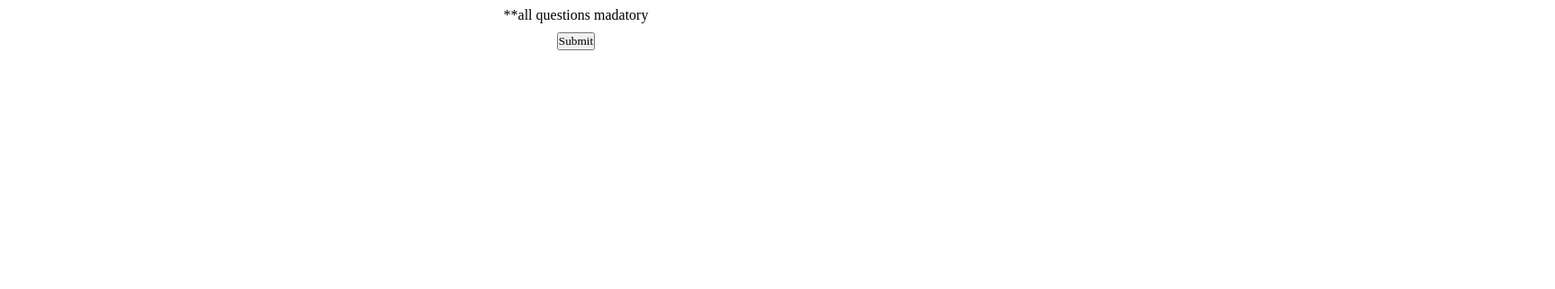
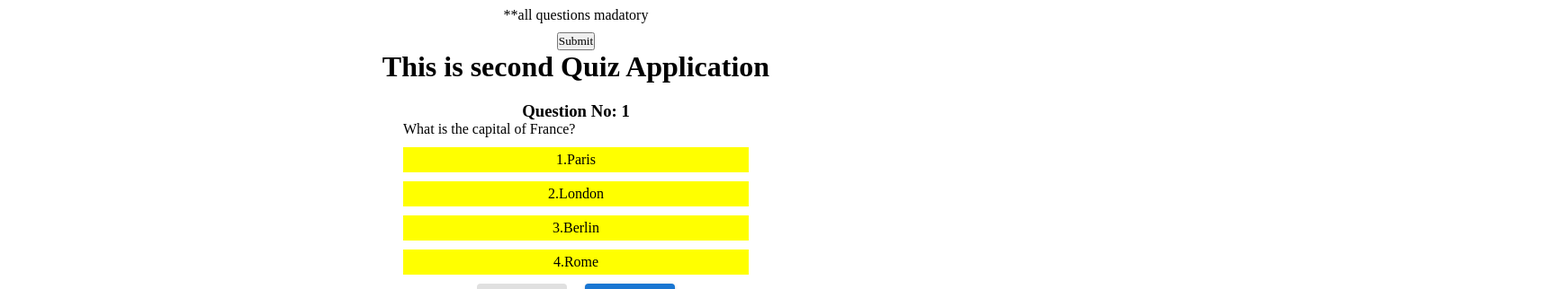
Before and after one commit to sahebraojadhav/25-Reactjs-mini-projects, a React (Vite) app: page / in a window 1280 px wide. Shown: the part 5726-6048 px from the top of the page at 90% size, 1728 px wide, since content can reach past the window. Before the commit the page ends 5782 px from the top, so only its background shows below. Built offline with nearby package versions, Linux system fonts and the light colour scheme; no server answers.

Commit message:
created second Quiz-application

```diff
--- a/src/App.jsx
+++ b/src/App.jsx
@@ -25,6 +25,7 @@ import TickTacToe from './components/17.tic-tac-toe/TickTacToe'
 import FormValidation from './components/18.form_validation'
 import FileUpload from './components/19.fileUploadProject/FileUpload'
 import QuizApplication from './components/19.Quiz-app'
+import QuizApp from './components/20.quiz-application/QuizApp'
 function App() {
 
   return (
@@ -52,6 +53,7 @@ function App() {
         <FormValidation/>
         <FileUpload/>
         <QuizApplication/>
+        <QuizApp/>
     </>
   )
 }
--- /dev/null
+++ b/src/components/20.quiz-application/Question.jsx
@@ -0,0 +1,20 @@
+import React from 'react'
+
+function Question({mcqQuestions,currentQuestion}) {
+    <h3 >{`Question No: ${currentQuestion+1}`}</h3>
+    {
+        mcqQuestions[currentQuestion].options.map((option,idx)=>(
+            <div key={idx} className={`option-div ${(isClicked===idx && optionClicked) ? (answer) ? "true-selected" : "false-selected":'' }`} onClick={!optionClicked?()=>divClicked(option,idx):null} >
+              <div className="single-option">
+              {optionClicked && isClicked===idx ?(answer?
+              <ThumbUpAltIcon/>:<ThumbDownIcon/>)
+                :null
+            } {idx+1}.{option}
+              </div>
+            </div>
+        ))
+     }
+}
+
+
+export default Question;
--- /dev/null
+++ b/src/components/20.quiz-application/QuizApp.jsx
@@ -0,0 +1,150 @@
+import React, { useState } from 'react'
+import './quisapp.css'
+import CheckCircleIcon from '@mui/icons-material/CheckCircle';
+import Button from '@mui/material/Button';
+import Favorite from '@mui/material/Button'
+import DeleteIcon from '@mui/icons-material/Delete';
+import ArrowRight from "@mui/icons-material/ArrowRight";
+import CameraIcon from "@mui/icons-material/Camera";
+import AddReactionIcon from '@mui/icons-material/AddReaction';
+import ThumbUpAltIcon from '@mui/icons-material/ThumbUpAlt';
+import ThumbDownIcon from '@mui/icons-material/ThumbDown';
+import Question from './Question';
+import { margin } from '@mui/system';
+
+function QuizApp() {
+    const [currentQuestion,setCurrentQuestion]=useState(0);
+
+    const [isClicked,setIsClicked]=useState(null);
+    const[answer,setAnswer]=useState(null);
+    const[optionClicked,setOptionClicked]=useState(false)
+    const[score,setScore]=useState(0);
+    const[nextButtonAllowed,setNextButtonAllowed]=useState(true);
+    const[prevButtonAllowed,setPrevButtonAllowed]=useState(true)
+
+    const mcqQuestions=[ {
+        question: "What is the capital of France?",
+        options: ["Paris", "London", "Berlin", "Rome"],
+        correctAnswer: "Paris"
+      },
+      {
+        question: "Which planet is known as the Red Planet?",
+        options: ["Earth", "Mars", "Venus", "Jupiter"],
+        correctAnswer: "Mars"
+      },
+      {
+        question: "What is the chemical symbol for water?",
+        options: ["H2O", "CO2", "O2", "CH4"],
+        correctAnswer: "H2O"
+      },
+      {
+        question: "Who wrote 'To Kill a Mockingbird'?",
+        options: ["Harper Lee", "Mark Twain", "F. Scott Fitzgerald", "Jane Austen"],
+        correctAnswer: "Harper Lee"
+      },
+      {
+        question: "Choose any random things?",
+        options: ["Harper Lee", "Mark Twain", "F. Scott Fitzgerald", "Jane Austen"],
+        correctAnswer: "Harper Lee"
+      },
+      {
+        question: "Best country in the world?",
+        options: ["India", "Pak", "France", "Usa"],
+        correctAnswer: "India"
+      }
+    ];
+
+    function onPrevClick(e){
+      console.log(e.target.value);
+      console.log("previous clicked");
+      if(currentQuestion>0){
+        setCurrentQuestion(currentQuestion-1);
+        resetState();
+      }
+
+    }
+
+    function onNextClick(){
+      if(currentQuestion<mcqQuestions.length-1)
+      {
+        setCurrentQuestion(currentQuestion+1);
+      }
+      else{
+        setNextButtonAllowed(false)
+        setCurrentQuestion(currentQuestion+1);
+      }
+      resetState();
+      //console.log(currentQuestion);
+      //setAnswer(null);
+      //setIsClicked(null)
+      //setOptionClicked(null)
+    }
+
+    function resetState(){
+      setAnswer(null);
+      setIsClicked(null);
+      setOptionClicked(false)
+    }
+
+    function handleIconClick(){
+      console.log("clicked")
+    }
+
+    function divClicked(option,idx){
+      console.log("div clikced");
+      setIsClicked(idx);
+      setOptionClicked(true);
+      console.log(option);
+      if( mcqQuestions[currentQuestion].correctAnswer===option){
+        console.log("your correct");
+        setAnswer(true);
+        setScore(score+1);
+      }
+      else{
+        console.log("you are wrong");
+        setAnswer(false);
+        //setOptionClicked(false);
+      }
+      console.log(optionClicked,answer)
+    }
+
+  return (
+    <div className='main-conatiner'>
+      <h1>This is second Quiz Application</h1>
+      {currentQuestion < mcqQuestions.length? (
+      <div className="question-conatiner">
+        <h3 >{`Question No: ${currentQuestion+1}`}</h3>
+        <p className='quest'>{mcqQuestions[currentQuestion].question}</p>
+        {
+        mcqQuestions[currentQuestion].options.map((option,idx)=>(
+            <div key={idx}
+            className={`option-div ${(isClicked===idx && optionClicked) ? (answer) ? "true-selected" : "false-selected":'' }`}
+            onClick={!optionClicked?()=>divClicked(option,idx):null} >
+              <div className="single-option">
+              {optionClicked && isClicked===idx ?(answer?
+              <ThumbUpAltIcon/>:<ThumbDownIcon/>)
+                :null
+            } {idx+1}.{option}
+              </div>
+            </div>
+        ))
+     }
+      </div>
+   ) :
+   (
+    <div className={score<=3? "score" :"score-grediant"}>
+      <h2>You have scored</h2>
+      <h2>{score}</h2>
+    </div>
+
+    )}
+      <div className="btn-container">
+          <Button variant="contained" sx={{width:100,height:35}} onClick={onPrevClick} disabled={currentQuestion<=0}>prev</Button>
+          <Button variant="contained" sx={{width:100,height:35}} onClick={onNextClick} >Neaxt</Button>
+
+      </div>
+    </div>
+  )
+}
+
+export default QuizApp
--- /dev/null
+++ b/src/components/20.quiz-application/quisapp.css
@@ -0,0 +1,77 @@
+.question-conatiner{
+    margin-top: 20px;
+    display: flex;
+    align-items: center;
+    justify-content: center;
+   flex-direction: column;
+}
+
+.question-conatiner p{
+    margin-left: 70%;
+}
+
+.option-div{
+    display: flex;
+    align-items: center;
+    justify-content: center;
+    height: 10%;
+    width: 30%;
+    padding: 5px;
+    background-color: yellow;
+    margin-bottom: 10px;
+    cursor: pointer;
+}
+
+.btn-container{
+    display: flex;
+    align-items: center;
+    justify-content: center;
+    gap: 20px;
+}
+
+.prev{
+    height: 10%;
+    width: 13%;
+    cursor: pointer;
+}
+
+.next{
+    height: 10%;
+    width: 13%;
+    cursor: pointer;
+}
+
+.option-div.false-selected{
+    background-color: red;
+}
+
+.option-div.true-selected{
+    background-color: green;
+}
+
+
+.single-option{
+    display: flex;
+    align-items: center;
+    justify-content: center;
+    gap: 10px;
+}
+
+.score{
+    margin-top: 10px;
+    margin-bottom: 10px;
+    height: 200px;
+    width: 400px;
+    margin-left: 35%;
+    background-color: red;
+    display: flex;
+    align-items: center;
+    justify-content: center;
+    flex-direction: column;
+    border-radius: 20px;
+}
+
+
+.score-grediant{
+    background: linear-gradient(90deg, #FC466B 0%, #3F5EFB 100%);
+}
```
Also changed, not shown: package.json (+7 -1 lines), 1 other file (tests, documents, lock files or other folders).
